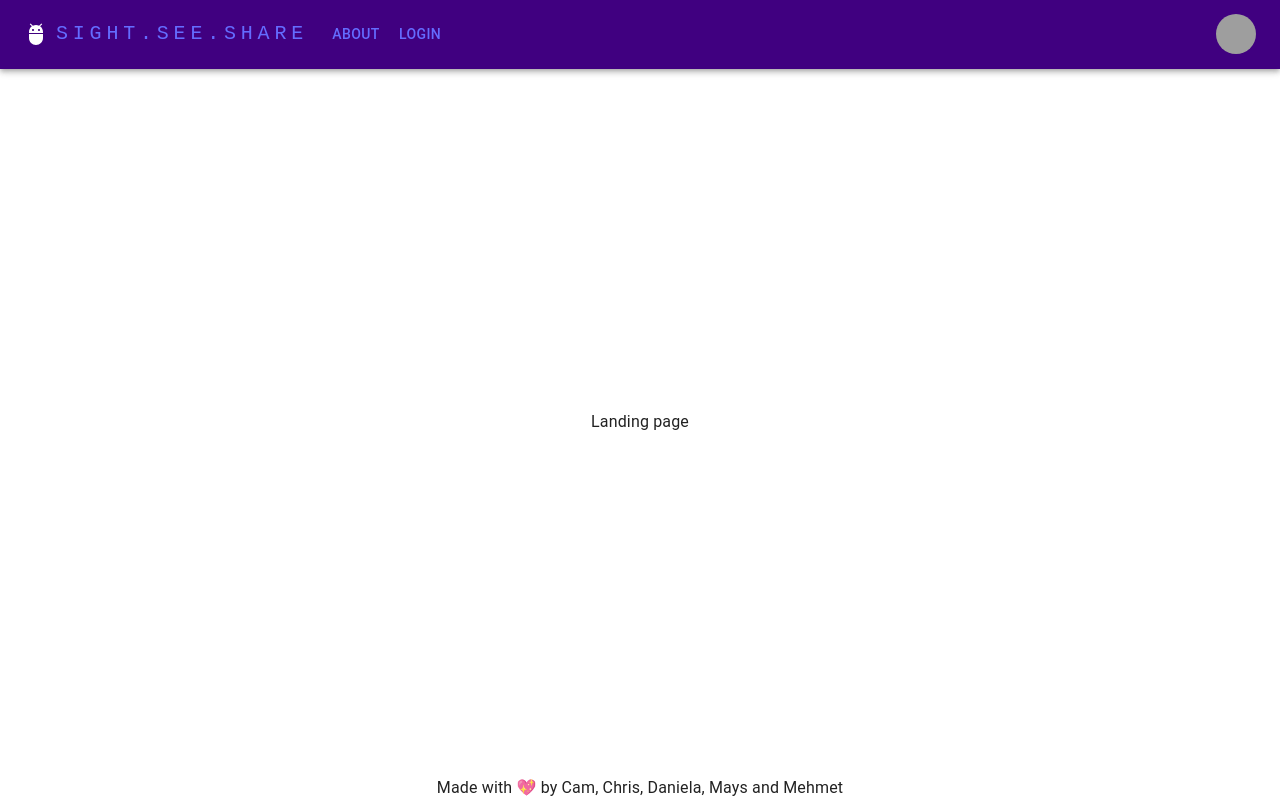
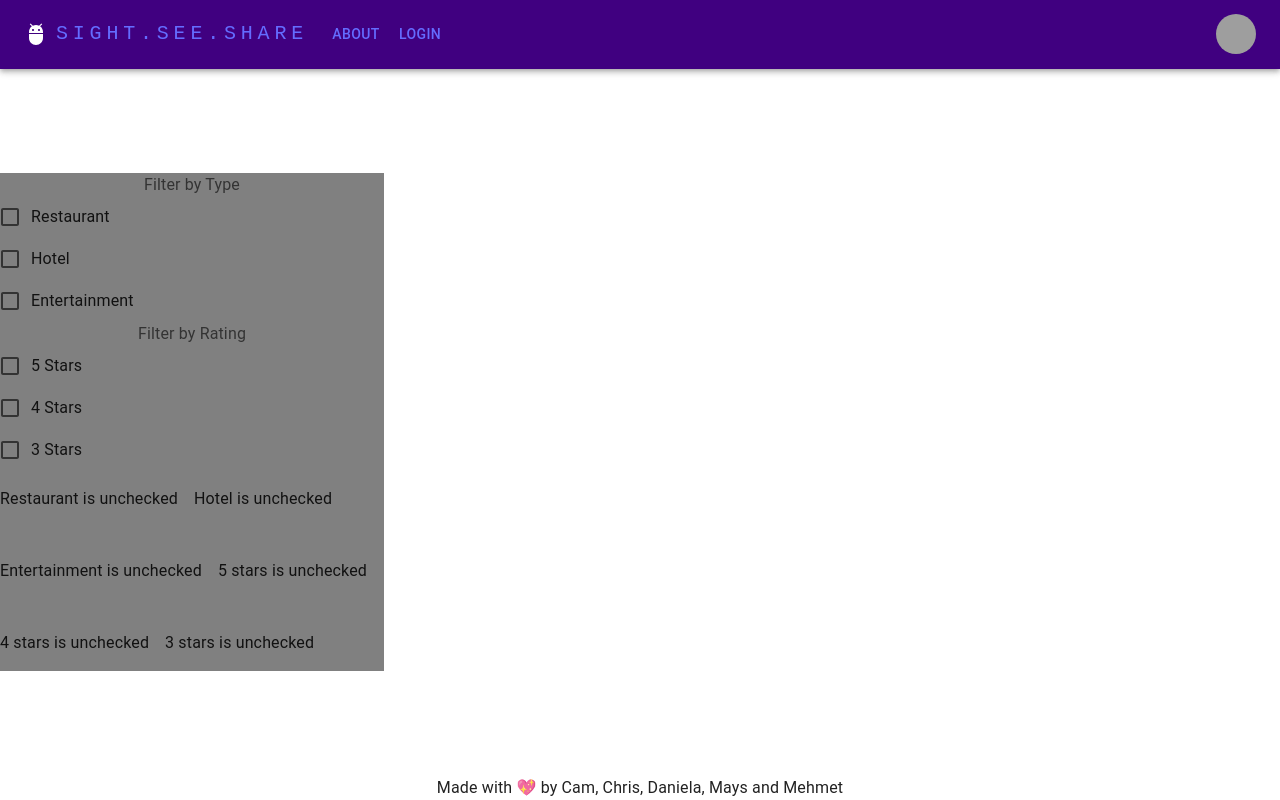
Before and after one commit to chingu-voyages/v45-tier3-team-47, a React (Vite) app in the folder frontend/: page / in a window 1280 px wide. Built offline with nearby package versions, Linux system fonts and the light colour scheme; grey boxes are pictures that could not be loaded.

Commit message:
Landing page filters form

```diff
--- a/frontend/src/App.tsx
+++ b/frontend/src/App.tsx
@@ -5,7 +5,7 @@ import About from './Pages/About';
 import CssBaseline from '@mui/material/CssBaseline';
 import { ThemeProvider, createTheme } from '@mui/material/styles';
 import Login from './Pages/Login/Login';
-import Landing from './Pages/Landing';
+import Landing from './Pages/Landing/Landing';
 import Profile from './Pages/Profile';
 
 const theme = createTheme({
--- a/frontend/src/Pages/Landing.tsx
+++ /dev/null
@@ -1,9 +0,0 @@
-
-
-const Landing = () => {
-    return (
-        <div>Landing page</div>
-    )
-}
-
-export default Landing
--- /dev/null
+++ b/frontend/src/Pages/Landing/Components/FilterForm.tsx
@@ -0,0 +1,40 @@
+import { Box } from '@mui/material';
+import { useState } from 'react';
+import TypeCheckboxes from './TypeCheckboxes';
+import RatingCheckboxes from './RatingCheckboxes';
+import StateChecker from './StateChecker';
+
+const FilterForm = () => {
+    const [checked, setChecked] = useState({
+        restaurant: false,
+        hotel: false,
+        entertainment: false,
+        fiveStars: false,
+        fourStars: false,
+        threeStars: false
+    })
+
+    const handleChange = (event: React.ChangeEvent<HTMLInputElement>) => {
+        setChecked({
+            ...checked,
+            [event.target.name]: event.target.checked,
+        });
+        console.log(checked)
+    };
+
+    const { restaurant, hotel, entertainment, fiveStars, fourStars, threeStars } = checked;
+    return (
+        <Box component="form" sx={{
+            width: '30%',
+            display: 'flex',
+            flexDirection: 'column',
+            bgcolor: 'grey'
+        }}>
+            <TypeCheckboxes restaurant={restaurant} hotel={hotel} entertainment={entertainment} handleChange={handleChange} />
+            <RatingCheckboxes fiveStars={fiveStars} fourStars={fourStars} threeStars={threeStars} handleChange={handleChange} />
+            <StateChecker checked={checked} />
+        </Box>
+    )
+}
+
+export default FilterForm
--- /dev/null
+++ b/frontend/src/Pages/Landing/Components/RatingCheckboxes.tsx
@@ -0,0 +1,21 @@
+import { FormLabel, FormControlLabel, Checkbox, FormControl } from '@mui/material';
+
+type Props = {
+    fiveStars: boolean,
+    fourStars: boolean,
+    threeStars: boolean,
+    handleChange: (event: React.ChangeEvent<HTMLInputElement>) => void
+}
+
+const RatingCheckboxes = ({ fiveStars, fourStars, threeStars, handleChange }: Props) => {
+    return (
+        <FormControl component="fieldset" variant="standard">
+            <FormLabel component="legend">Filter by Rating</FormLabel>
+            <FormControlLabel control={<Checkbox checked={fiveStars} onChange={handleChange} name="fiveStars" />} label="5 Stars" />
+            <FormControlLabel control={<Checkbox checked={fourStars} onChange={handleChange} name="fourStars" />} label="4 Stars" />
+            <FormControlLabel control={<Checkbox checked={threeStars} onChange={handleChange} name="threeStars" />} label="3 Stars" />
+        </FormControl>
+    )
+}
+
+export default RatingCheckboxes
--- /dev/null
+++ b/frontend/src/Pages/Landing/Components/StateChecker.tsx
@@ -0,0 +1,51 @@
+import { Box } from '@mui/material';
+
+type Props = {
+    checked: {
+        restaurant: boolean,
+        hotel: boolean,
+        entertainment: boolean,
+        fiveStars: boolean,
+        fourStars: boolean,
+        threeStars: boolean
+    }
+}
+
+const StateChecker = ({ checked }: Props) => {
+    return (
+        <Box sx={{ display: 'flex', flexWrap: 'wrap', gap: '1rem' }}>
+            <p>
+                {
+                    checked.restaurant ? "Restaurant is checked" : "Restaurant is unchecked"
+                }
+            </p>
+            <p>
+                {
+                    checked.hotel ? "Hotel is checked" : "Hotel is unchecked"
+                }
+            </p>
+            <p>
+                {
+                    checked.entertainment ? "Entertainment is checked" : "Entertainment is unchecked"
+                }
+            </p>
+            <p>
+                {
+                    checked.fiveStars ? "5 stars is checked" : "5 stars is unchecked"
+                }
+            </p>
+            <p>
+                {
+                    checked.fourStars ? "4 stars is checked" : "4 stars is unchecked"
+                }
+            </p>
+            <p>
+                {
+                    checked.threeStars ? "3 stars is checked" : "3 stars is unchecked"
+                }
+            </p>
+        </Box>
+    )
+}
+
+export default StateChecker
--- /dev/null
+++ b/frontend/src/Pages/Landing/Components/TypeCheckboxes.tsx
@@ -0,0 +1,21 @@
+import { FormLabel, FormControlLabel, Checkbox, FormControl } from '@mui/material';
+
+type Props = {
+    restaurant: boolean,
+    hotel: boolean,
+    entertainment: boolean,
+    handleChange: (event: React.ChangeEvent<HTMLInputElement>) => void
+}
+
+const TypeCheckboxes = ({ restaurant, hotel, entertainment, handleChange }: Props) => {
+    return (
+        <FormControl component="fieldset" variant="standard">
+            <FormLabel component="legend">Filter by Type</FormLabel>
+            <FormControlLabel control={<Checkbox checked={restaurant} onChange={handleChange} name="restaurant" />} label="Restaurant" />
+            <FormControlLabel control={<Checkbox checked={hotel} onChange={handleChange} name="hotel" />} label="Hotel" />
+            <FormControlLabel control={<Checkbox checked={entertainment} onChange={handleChange} name="entertainment" />} label="Entertainment" />
+        </FormControl>
+    )
+}
+
+export default TypeCheckboxes
--- /dev/null
+++ b/frontend/src/Pages/Landing/Landing.tsx
@@ -0,0 +1,14 @@
+import { Box } from "@mui/material"
+import FilterForm from "./Components/FilterForm"
+
+const Landing = () => {
+    return (
+        <Box component="section" sx={{
+            display: 'flex',
+        }}>
+            <FilterForm />
+        </Box>
+    )
+}
+
+export default Landing
```
